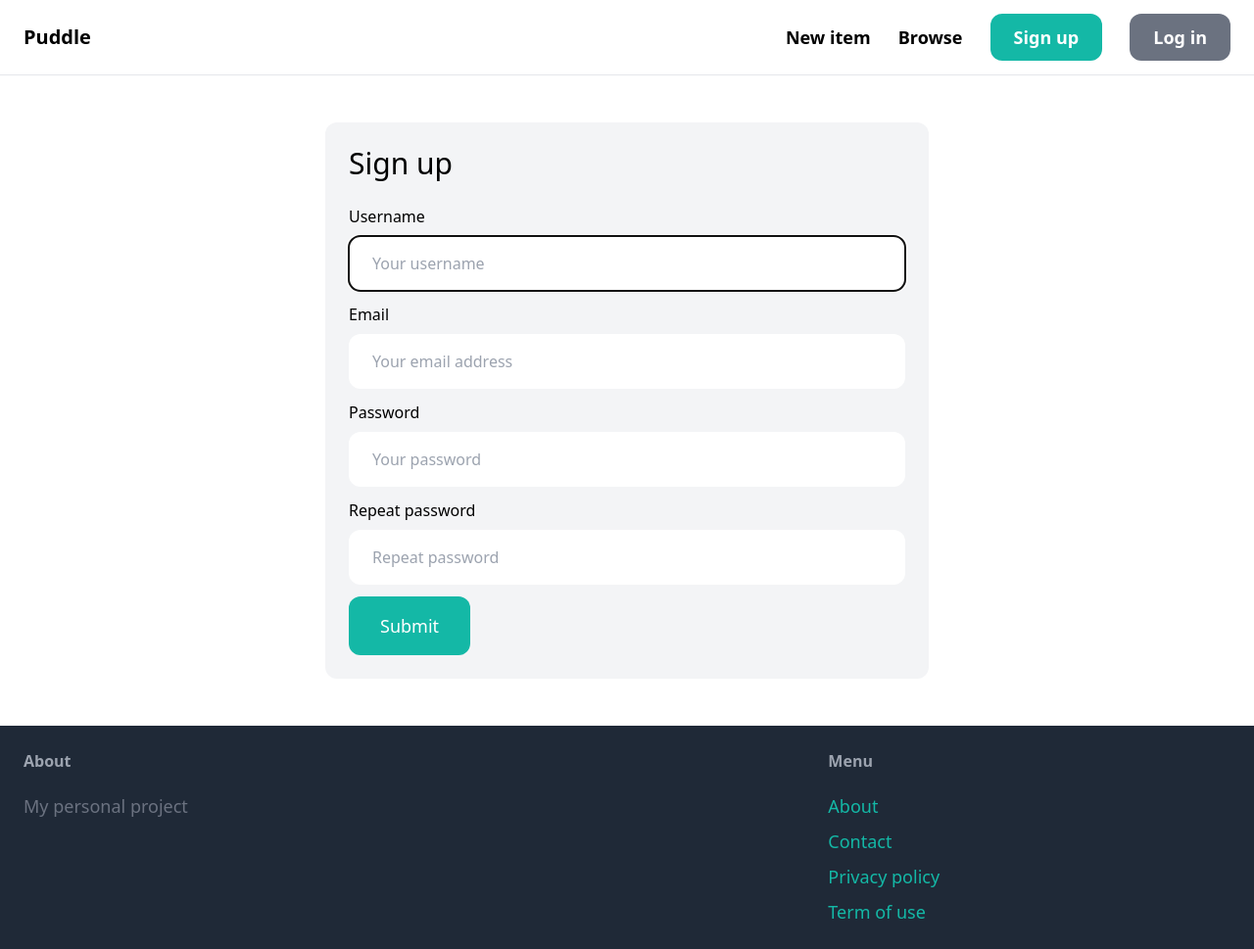
After one commit to shirakamipc/project-2, a Django app: page /signup/ in a window 1280 px wide. The commit adds this page. Shown: the whole page at 98% size. Run offline with Django 4.2, Linux system fonts and the light colour scheme; some libraries are stand-ins or nearby versions.

Commit message:
login-signup

```diff
--- /dev/null
+++ b/core/forms.py
@@ -0,0 +1,41 @@
+from django import forms
+from django.contrib.auth.forms import UserCreationForm, AuthenticationForm
+from django.contrib.auth.models import User
+
+
+
+class LoginForm(AuthenticationForm):
+    username = forms.CharField(widget=forms.TextInput(attrs={
+        'placeholder': 'Your username',
+        'class': 'w-full py-4 px-6 rounded-xl'
+    }))
+
+    password = forms.CharField(widget=forms.PasswordInput(attrs={
+        'placeholder': 'Your password',
+        'class': 'w-full py-4 px-6 rounded-xl'
+    }))
+
+class SignupForm(UserCreationForm):
+    class Meta:
+        model = User
+        fields = ('username', 'email', 'password1', 'password2')
+
+    username = forms.CharField(widget=forms.TextInput(attrs={
+        'placeholder': 'Your username',
+        'class': 'w-full py-4 px-6 rounded-xl'
+    }))
+
+    email = forms.CharField(widget=forms.EmailInput(attrs={
+        'placeholder': 'Your email address',
+        'class': 'w-full py-4 px-6 rounded-xl'
+    }))
+
+    password1 = forms.CharField(widget=forms.PasswordInput(attrs={
+        'placeholder': 'Your password',
+        'class': 'w-full py-4 px-6 rounded-xl'
+    }))
+
+    password2 = forms.CharField(widget=forms.PasswordInput(attrs={
+        'placeholder': 'Repeat password',
+        'class': 'w-full py-4 px-6 rounded-xl'
+    }))
--- a/core/templates/core/base.html
+++ b/core/templates/core/base.html
@@ -13,10 +13,13 @@
     <div class="space-x-6">
         <a href="#" class="text-lg font-semibold hover:text-gray-500">New item</a>
         <a href="#" class="text-lg font-semibold hover:text-gray-500">Browse</a>
-
-        <a href="#" class="px-6 py-3 text-lg font-semibold bg-teal-500 text-white rounded-xl hover:bg-teal-700">Sign up</a>
-        <a href="#" class="px-6 py-3 text-lg font-semibold bg-gray-500 text-white rounded-xl hover:bg-gray-700">Log in</a>
-
+        {% if request.user.is_authenticated %}
+            <a href="#" class="px-6 py-3 text-lg font-semibold bg-teal-500 text-white rounded-xl hover:bg-teal-700">Inbox</a>
+            <a href="#" class="px-6 py-3 text-lg font-semibold bg-gray-500 text-white rounded-xl hover:bg-gray-700">Dashboard</a>
+        {% else %}
+            <a href="{% url 'core:signup' %}" class="px-6 py-3 text-lg font-semibold bg-teal-500 text-white rounded-xl hover:bg-teal-700">Sign up</a>
+            <a href="{% url 'core:login' %}" class="px-6 py-3 text-lg font-semibold bg-gray-500 text-white rounded-xl hover:bg-gray-700">Log in</a>
+        {% endif %}
     </div>
 </nav>
 <div class="px-6 py-6">
@@ -26,14 +29,14 @@
 <footer class="py-6 px-6 flex justify-between bg-gray-800">
     <div class="w-2/3 pr-10">
         <h3 class="mb-5 font-semibold text-gray-400">About</h3>
-        <p class="text-lg text-gray-500">AAAAAAAAAAAAAAAAAAAAAAAAAA</p>
+        <p class="text-lg text-gray-500">My personal project</p>
     </div>
     <div class="w-1/3">
         <h3 class="mb-5 font-semibold text-gray-400">Menu</h3>
 
         <ul class="space-y-2">
             <li><a href="#" class="text-lg text-teal-500 hover:text-teal-700">About</a></li>
-            <li><a href="{% url 'contact' %}" class="text-lg text-teal-500 hover:text-teal-700">Contact</a></li>
+            <li><a href="{% url 'core:contact' %}" class="text-lg text-teal-500 hover:text-teal-700">Contact</a></li>
             <li><a href="#" class="text-lg text-teal-500 hover:text-teal-700">Privacy policy</a></li>
             <li><a href="#" class="text-lg text-teal-500 hover:text-teal-700">Term of use</a></li>
 
--- /dev/null
+++ b/core/templates/core/signup.html
@@ -0,0 +1,39 @@
+{% extends 'core/base.html' %}
+{% block title %}Sign up{% endblock %}
+
+{% block content %}
+<div class="w-1/2 my-6 mx-auto p-6 bg-gray-100 rounded-xl">
+    <h1 class="mb-6 text-3xl">Sign up</h1>
+    <form method="post" action=".">
+        {% csrf_token %}
+
+        <div class="mb-3">
+            <label class="inline-block mb-2">Username</label>
+            {{ form.username }}
+        </div>
+
+        <div class="mb-3">
+            <label class="inline-block mb-2">Email</label>
+            {{ form.email }}
+        </div>
+
+        <div class="mb-3">
+            <label class="inline-block mb-2">Password</label>
+            {{ form.password1 }}
+        </div>
+
+        <div class="mb-3">
+            <label class="inline-block mb-2">Repeat password</label>
+            {{ form.password2 }}
+        </div>
+        {% if form.errors or form.non_field_errors %}
+            <div class="mb-3 p-6 bg-red-100 rounded-xl">
+                {% for field in form %}
+                    {{ field.errors }}
+                {% endfor %}}
+            </div>
+        {% endif %}
+        <button class="py-4 px-8 text-lg bg-teal-500 hover:bg-teal-700 rounded-xl text-white">Submit</button>
+    </form>
+ </div>
+{% endblock %}
--- /dev/null
+++ b/core/urls.py
@@ -0,0 +1,14 @@
+from django.urls import path
+from django.contrib.auth import views as auth_views
+from  . import views
+from .forms import LoginForm
+
+app_name = 'core'
+
+urlpatterns = [
+    path('', views.index, name='index'),
+    path('contact/', views.contact, name='contact'),
+    path('signup/', views.signup, name='signup'),
+    path('login/', auth_views.LoginView.as_view(template_name='core/login.html',authentication_form=LoginForm), name='login'),
+
+]
--- a/core/views.py
+++ b/core/views.py
@@ -1,5 +1,5 @@
-from django.shortcuts import render
-
+from django.shortcuts import render, redirect
+from .forms import SignupForm
 from item.models import Category, Item
 # Create your views here.
 
@@ -16,3 +16,17 @@ def index(request):
 
 def contact(request):
     return render(request, 'core/contact.html')
+
+def signup(request):
+    if request.method == 'POST':
+        form = SignupForm(request.POST)
+        if form.is_valid():
+            form.save()
+
+            return redirect('/login/')
+    else:
+        form = SignupForm()
+
+    return render(request, 'core/signup.html',{
+        'form': form,
+    })
--- a/puddle/settings.py
+++ b/puddle/settings.py
@@ -26,6 +26,8 @@ SECRET_KEY = 'django-insecure-5z78%h-)!-gmfrfs4ud3c7*#($or&28sf1*z^d59c5!3y%yt0c
 DEBUG = True
 
 ALLOWED_HOSTS = []
+LOGIN_URL= '/login/'
+LOGIN_REDIRECT_URL = '/'
 
 
 # Application definition
--- a/puddle/urls.py
+++ b/puddle/urls.py
@@ -19,11 +19,8 @@ from django.conf.urls.static import static
 from django.contrib import admin
 from django.urls import path,include
 
-from core.views import index,contact
-
 urlpatterns = [
-    path('', index, name='index'),
+    path('', include('core.urls')),
     path('items/', include('item.urls')),
-    path('contact/', contact, name='contact'),
     path('admin/', admin.site.urls),
 ] + static(settings.MEDIA_URL, document_root=settings.MEDIA_ROOT)
```
Also changed, not shown: core/templates/core/login.html (added, +30 -0 lines), db.sqlite3.
